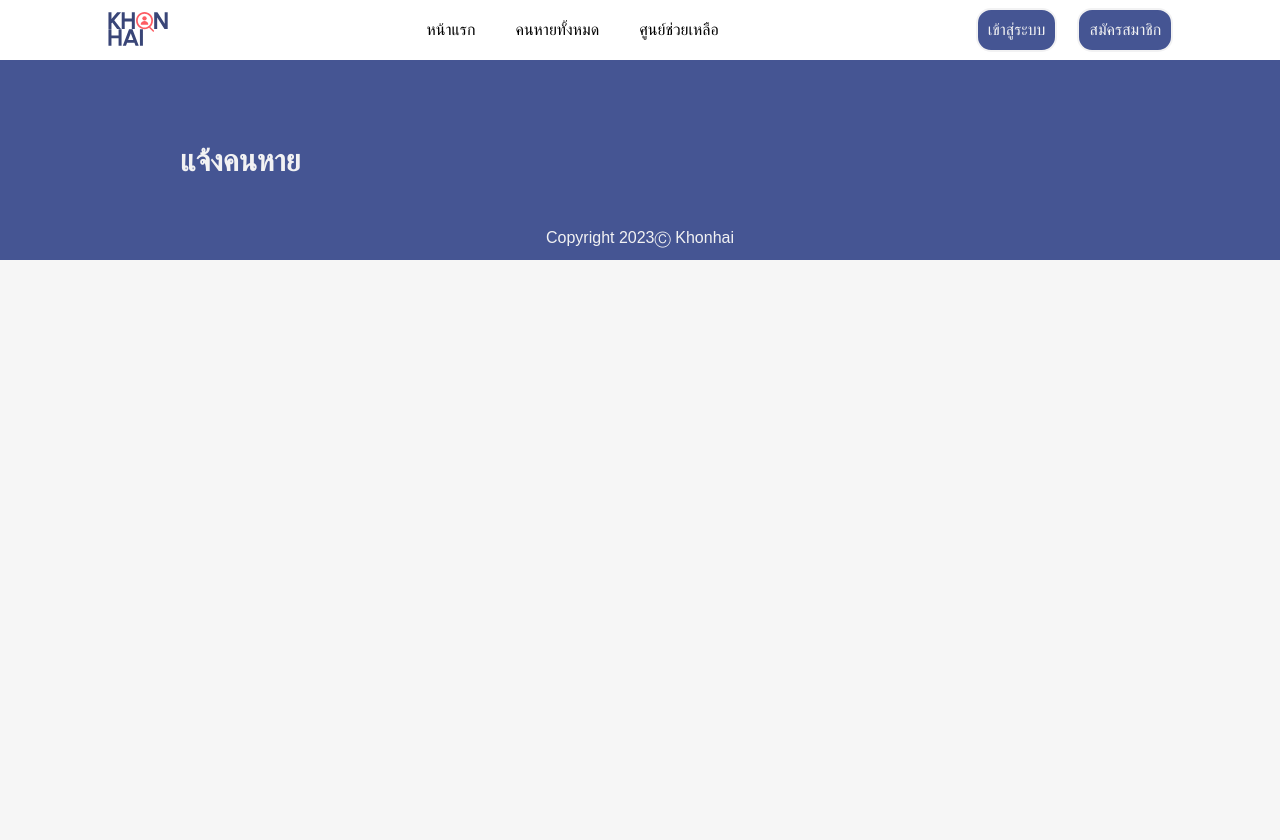
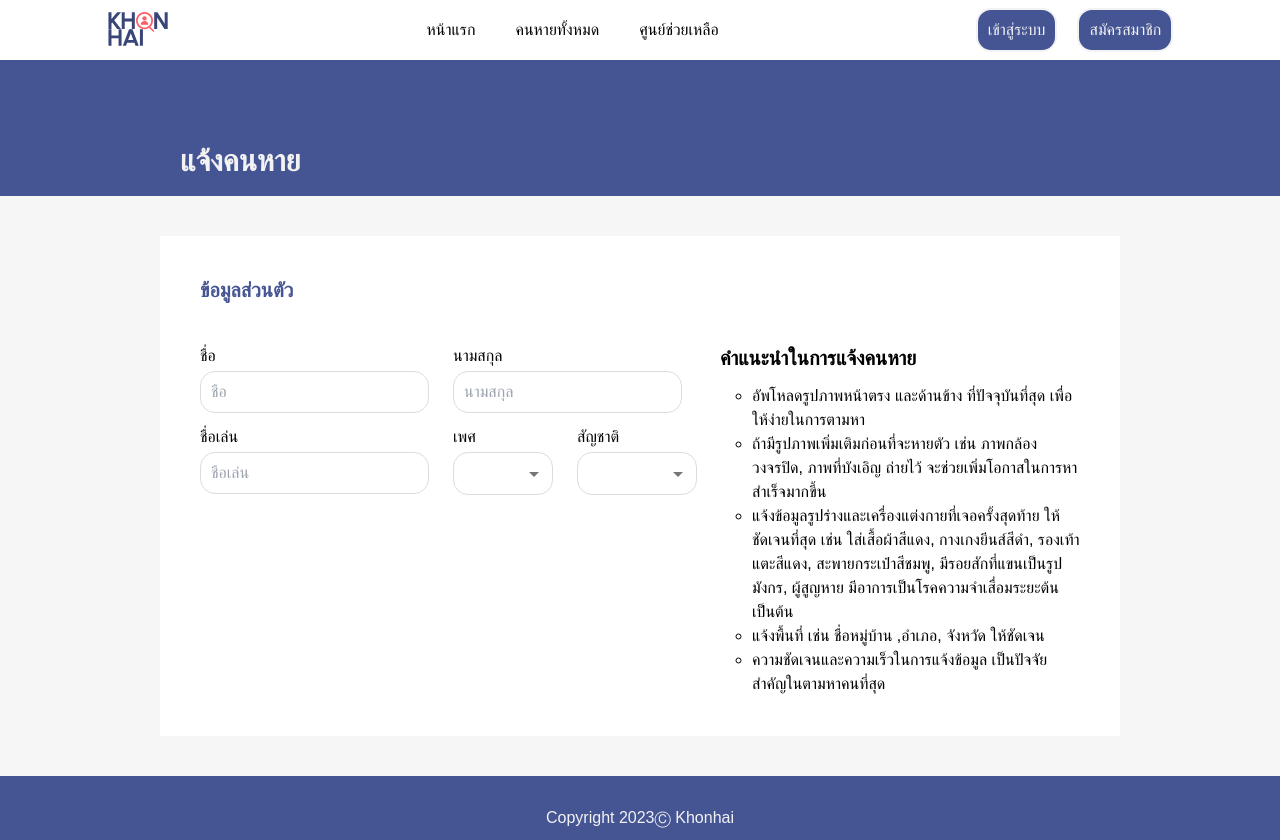
Before and after one commit to missing-people-cleverse/khonhai-fe, a React (Vite) app: page /createcontent in a window 1280 px wide. Before the commit the page ends 800 px from the top, so only its background shows below. Built offline with nearby package versions, Linux system fonts and the light colour scheme; a web font is replaced by a local one.

Commit message:
Add create content UI

```diff
--- a/src/context/AuthProvider.tsx
+++ b/src/context/AuthProvider.tsx
@@ -53,7 +53,7 @@ const AuthProvider = ({ children }: AuthProviderProps) => {
       });
 
       const data = await res.json();
-      if (data.statusCode !== 201) {
+      if (data.statusCode === 401 || data.statusCode === 500) {
         throw new Error(data.message);
       }
 
--- a/src/pages/CreateContent.tsx
+++ b/src/pages/CreateContent.tsx
@@ -1,9 +1,123 @@
+import { FormControl, MenuItem, Select } from "@mui/material";
 import PageHeader from "../components/PageHeader";
+import { useState } from "react";
+import { StyleInput } from "./Register";
+import { genderList, nationalityList } from "../data/SelectableData";
 
 const CreateContent = () => {
+  const [contentInfo, setContentInfo] = useState({
+    gender: "",
+    nationality: "",
+  });
+
+  function handleChange(event: { target: { name: string; value: string } }) {
+    const value = event.target.value;
+    setContentInfo({ ...contentInfo, [event.target.name]: value });
+  }
+
+  console.log(contentInfo.gender);
+
   return (
     <>
       <PageHeader name="แจ้งคนหาย" />
+      <div className="bg-white w-[60rem] mx-auto mt-10 mb-10">
+        <p className="text-primary font-semibold text-xl px-10 pt-10">
+          ข้อมูลส่วนตัว
+        </p>
+        <form className="flex flex-row gap-20 p-10">
+          <div className="flex flex-col gap-3 w-1/2">
+            <section className="flex flex-row gap-6">
+              <div className="form-user">
+                <label>ชื่อ</label>
+                <input
+                  type="text"
+                  placeholder="ชื่อ"
+                  className="inputBox-user"
+                  required
+                />
+              </div>
+              <div className="form-user">
+                <label>นามสกุล</label>
+                <input
+                  type="text"
+                  placeholder="นามสกุล"
+                  className="inputBox-user"
+                  required
+                />
+              </div>
+            </section>
+            <section className="flex flex-row gap-6">
+              <div className="form-user">
+                <label>ชื่อเล่น</label>
+                <input
+                  type="text"
+                  placeholder="ชื่อเล่น"
+                  className="inputBox-user"
+                  required
+                />
+              </div>
+              <div className="form-user">
+                <label>เพศ</label>
+                <FormControl sx={{ m: 0, width: 100 }}>
+                  <Select
+                    value={contentInfo.gender}
+                    name="gender"
+                    onChange={handleChange}
+                    input={<StyleInput />}
+                  >
+                    {genderList.map((gender) => (
+                      <MenuItem key={gender} value={gender}>
+                        {gender}
+                      </MenuItem>
+                    ))}
+                  </Select>
+                </FormControl>
+              </div>
+              <div className="form-user">
+                <label>สัญชาติ</label>
+                <FormControl sx={{ m: 0, width: 120 }}>
+                  <Select
+                    value={contentInfo.nationality}
+                    name="nationality"
+                    onChange={handleChange}
+                    input={<StyleInput />}
+                  >
+                    {nationalityList.map((nation) => (
+                      <MenuItem key={nation} value={nation}>
+                        {nation}
+                      </MenuItem>
+                    ))}
+                  </Select>
+                </FormControl>
+              </div>
+            </section>
+          </div>
+          <div className="flex flex-col gap-3">
+            <p className="font-semibold text-xl">คำแนะนำในการแจ้งคนหาย</p>
+            <ul style={{ listStyleType: "circle" }} className="pl-8">
+              <li>
+                อัพโหลดรูปภาพหน้าตรง และด้านข้าง ที่ปัจจุบันที่สุด
+                เพื่อให้ง่ายในการตามหา
+              </li>
+              <li>
+                ถ้ามีรูปภาพเพิ่มเติมก่อนที่จะหายตัว เช่น ภาพกล้องวงจรปิด,
+                ภาพที่บังเอิญ ถ่ายไว้ จะช่วยเพิ่มโอกาสในการหาสำเร็จมากขึ้น
+              </li>
+              <li>
+                แจ้งข้อมูลรูปร่างและเครื่องแต่งกายที่เจอครั้งสุดท้าย
+                ให้ชัดเจนที่สุด เช่น ใส่เสื้อผ้าสีแดง, กางเกงยีนส์สีดำ,
+                รองเท้าแตะสีแดง, สะพายกระเป๋าสีชมพู, มีรอยสักที่แขนเป็นรูปมังกร,
+                ผู้สูญหาย มีอาการเป็นโรคความจำเสื่อมระยะต้น เป็นต้น
+              </li>
+              <li>แจ้งพื้นที่ เช่น ชื่อหมู่บ้าน ,อำเภอ, จังหวัด ให้ชัดเจน</li>
+              <li>
+                ความชัดเจนและความเร็วในการแจ้งข้อมูล
+                เป็นปัจจัยสำคัญในตามหาคนที่สุด
+              </li>
+            </ul>
+          </div>
+        </form>
+      </div>
     </>
   );
 };
--- a/src/pages/Register.tsx
+++ b/src/pages/Register.tsx
@@ -16,7 +16,7 @@ import { host } from "../constant";
 import { useNavigate } from "react-router-dom";
 import { provinceList } from "../data/SelectableData";
 
-const StyleInput = styled(InputBase)(({ theme }) => ({
+export const StyleInput = styled(InputBase)(({ theme }) => ({
   "& .MuiInputBase-input": {
     borderRadius: 15,
     position: "relative",
@@ -79,7 +79,8 @@ const Register = () => {
           },
         });
         const data = await res.json();
-        if (data.statusCode !== 201) {
+        if (data.statusCode === 401 || data.statusCode === 500) {
+          toast.error("ตรวจสอบข้อมูลให้ถูกต้อง");
           throw new Error(data.message);
         }
         toast.success("ลงทะเบียนสำเร็จ");
@@ -108,7 +109,8 @@ const Register = () => {
               <input
                 type="text"
                 id="username"
-                placeholder="ชื่อผู้ใช้"
+                pattern="[A-Za-z0-9]+"
+                placeholder="ชื่อผู้ใช้ภาษาอังกฤษ"
                 className="inputBox-user"
                 onChange={(e) => setInputUsername(e.target.value)}
                 required
@@ -149,8 +151,9 @@ const Register = () => {
             <div className="form-user">
               <label>เบอร์โทรศัพท์</label>
               <input
-                type="text"
-                placeholder="เบอร์โทรศัพท์"
+                type="tel"
+                pattern="[0-9]{10}"
+                placeholder="เบอร์โทรศัพท์10หลัก"
                 className="inputBox-user"
                 onChange={(e) => setInputPhoneNum(e.target.value)}
                 required
```
